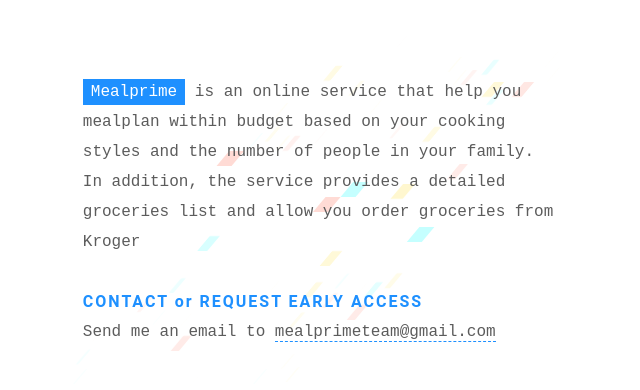
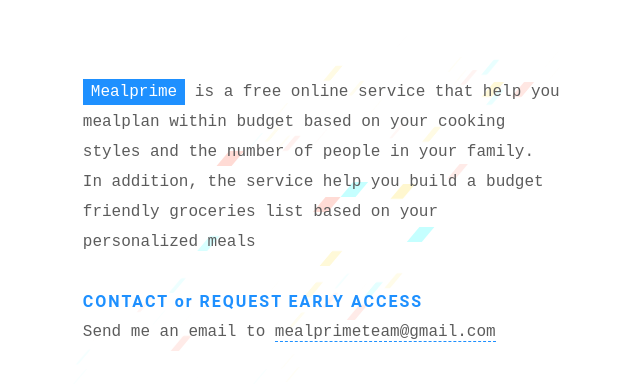
Before and after one commit to mealprime/mealprime-static-landing-page, a plain HTML site: page index.html in a window 1280 px wide. Shown: the part 188-578 px from the top of the page, without its empty margins (320-960 px from the left). Drawn offline with Linux system fonts and the light colour scheme; a script that the page names is missing.

Commit message:
🎠🍳 Updated with Glitch

```diff
--- a/index.html
+++ b/index.html
@@ -18,10 +18,11 @@
       <div class="v-center">
         <div class="main-content">
           <p>
-            <span>Mealprime</span> is an online service that help you mealplan
+            <span>Mealprime</span> is a free online service that help you mealplan
             within budget based on your cooking styles and the number of people
-            in your family. In addition, the service provides a detailed
-            groceries list and allow you order groceries from Kroger
+            in your family. In addition, the service help you build a budget friendly
+            groceries list based on your personalized meals
+
           </p>
           <h3>CONTACT or REQUEST EARLY ACCESS</h3>
           <p>
```
